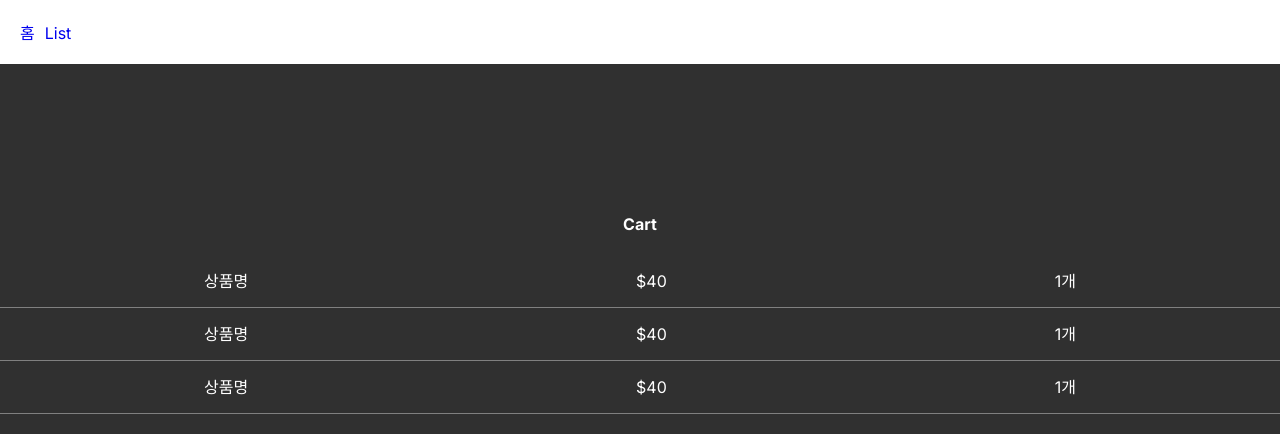
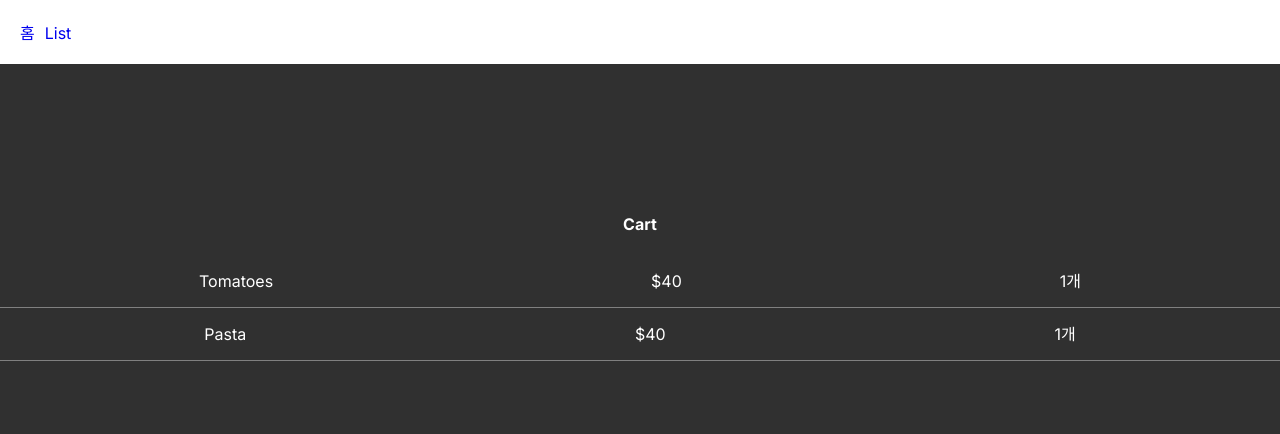
Before and after one commit to JongHyeok-Park/next-study, a Next.js app: page /cart in a window 1280 px wide. Shown: the top 434 px of the page. Built offline with nearby package versions, Linux system fonts and the light colour scheme.

Commit message:
컴포넌트 반복

```diff
--- a/app/cart/page.jsx
+++ b/app/cart/page.jsx
@@ -1,18 +1,23 @@
 export default function Cart() {
+  let cartItems = ['Tomatoes', 'Pasta']
   return (
     <div>
       <h4 className="title">Cart</h4>
-      <CartItem />
-      <CartItem />
-      <CartItem />
+      {
+        cartItems.map((item, i) => {
+          return <CartItem name={item} key={i} />
+        })
+      }
     </div>
   )
 }
 
-function CartItem() {
+function CartItem(props) {
+  // Next에서는 컴포넌트 내에서 fetch로 가져오는 경우도 꽤 있음
+  // hook을 사용하게 되면 use client 해야하므로 SSR이 불가능하게 됨
   return (
     <div className="cart-item">
-      <p>상품명</p>
+      <p>{props.name}</p>
       <p>$40</p>
       <p>1개</p>
     </div>
```
